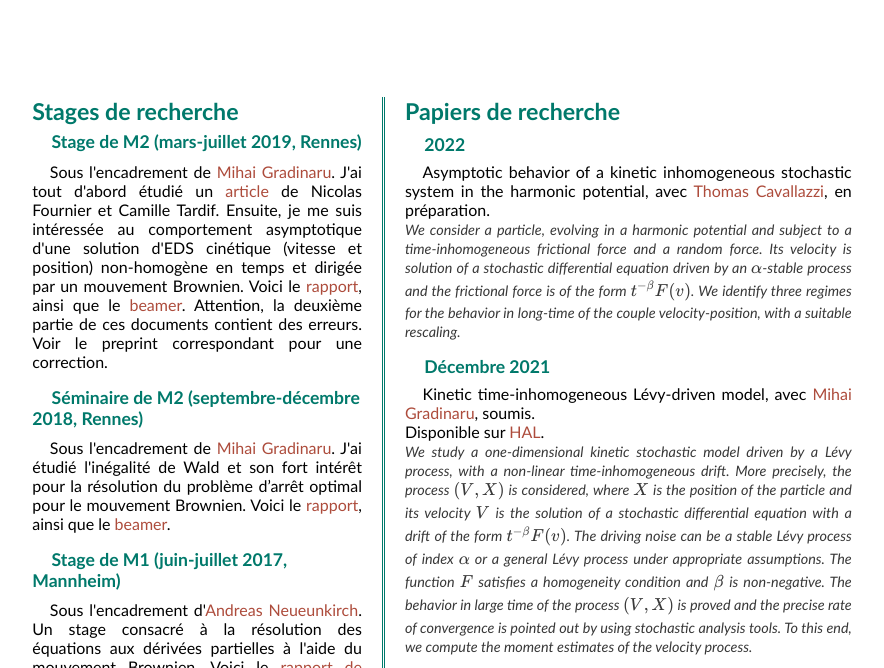
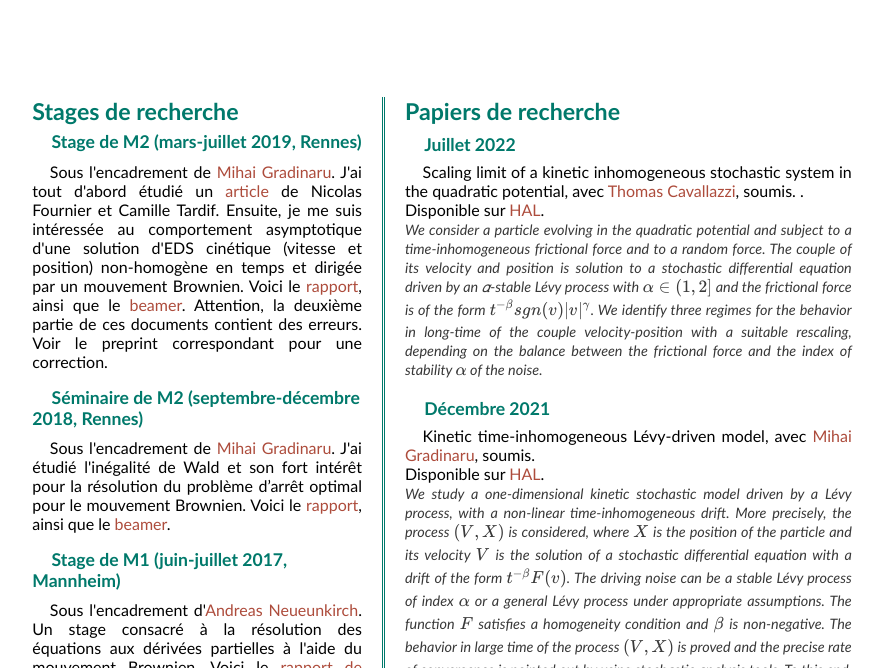
Before and after one commit to Emeline-maths/emeline-maths.github.io, a plain HTML site: page Recherche.html in a window 1280 px wide. Shown: the part 114-782 px from the top of the page, without its empty margins (198-1082 px from the left). Drawn offline with nearby package versions, Linux system fonts and the light colour scheme.

Commit message:
rentree 2022

```diff
--- a/Recherche.html
+++ b/Recherche.html
@@ -65,8 +65,9 @@
     <div id= these>
       <article id=publications>
         <h2 > Papiers de recherche </h2>
-        <h3>2022 </h3>
-          <p> <span class="article_title">Asymptotic behavior of a kinetic inhomogeneous stochastic system in the harmonic potential</span>, avec <a href="http://perso.eleves.ens-rennes.fr/people/Thomas.Cavallazzi/">Thomas Cavallazzi</a>, en préparation. <br /> <span class="abstract"> We consider a particle, evolving in a harmonic potential and subject to a time-inhomogeneous frictional force and a random force. Its velocity is solution of a stochastic differential equation driven by an \(\alpha\)-stable process and the frictional force is of the form \(t^{-\beta}F(v)\). We identify three regimes for the behavior in long-time of the couple velocity-position, with a suitable rescaling.</span>    </p>
+        <h3> Juillet 2022 </h3>
+          <p> <span class="article_title">Scaling limit of a kinetic inhomogeneous stochastic system in the quadratic potential</span>, avec <a href="http://perso.eleves.ens-rennes.fr/people/Thomas.Cavallazzi/">Thomas Cavallazzi</a>, soumis. .<br /> Disponible sur <a href="https://hal.archives-ouvertes.fr/hal-03703246">HAL</a>. <br /> <span class="abstract">
+            We consider a particle evolving in the quadratic potential and subject to a time-inhomogeneous frictional force and to a random force. The couple of its velocity and position is solution to a stochastic differential equation driven by an 𝛼-stable Lévy process with \(\alpha \in (1,2]\) and the frictional force is of the form \(t^{-\beta}sgn(v)|v|^{\gamma}\). We identify three regimes for the behavior in long-time of the couple velocity-position with a suitable rescaling, depending on the balance between the frictional force and the index of stability \(\alpha\) of the noise.</span>    </p>
         <h3>Décembre 2021 </h3>
           <p> <span class="article_title">Kinetic time-inhomogeneous Lévy-driven model</span>, avec <a href="https://perso.univ-rennes1.fr/mihai.gradinaru/">Mihai Gradinaru</a>, soumis.<br /> Disponible sur <a href="https://hal.archives-ouvertes.fr/hal-03478268">HAL</a>. <br /> <span class="abstract"> We study a one-dimensional kinetic stochastic model driven by a Lévy process, with a non-linear time-inhomogeneous drift. More precisely, the process \((V,X)\) is considered, where \(X\) is the position of the particle and its velocity \(V\) is the solution of a stochastic differential equation with a drift of the form \(t^{-\beta}F(v)\). The driving noise can be a stable Lévy process of index \(\alpha\) or a general Lévy process under appropriate assumptions. The function \(F\) satisfies a homogeneity condition and \(\beta\) is non-negative. The behavior in large time of the process \((V,X)\) is proved and the precise rate of convergence is pointed out by using stochastic analysis tools. To this end, we compute the moment estimates of the velocity process.</span>    </p>
           <h3>Mars 2021 </h3>
@@ -108,7 +109,7 @@
       <p class="legende">Ecosse-2019</p>
       <footer>
         <p>Contact: <a href="mailto:emeline.luirard@ens-rennes.fr">Emeline.Luirard [at] ens-rennes.fr</a>
-          <br />Dernière mise à jour : 24/05/2022.
+          <br />Dernière mise à jour : 12/09/2022.
         </p>
       </footer>
 
```
Also changed, not shown: index.html (+3 -3 lines), 1 other file.
